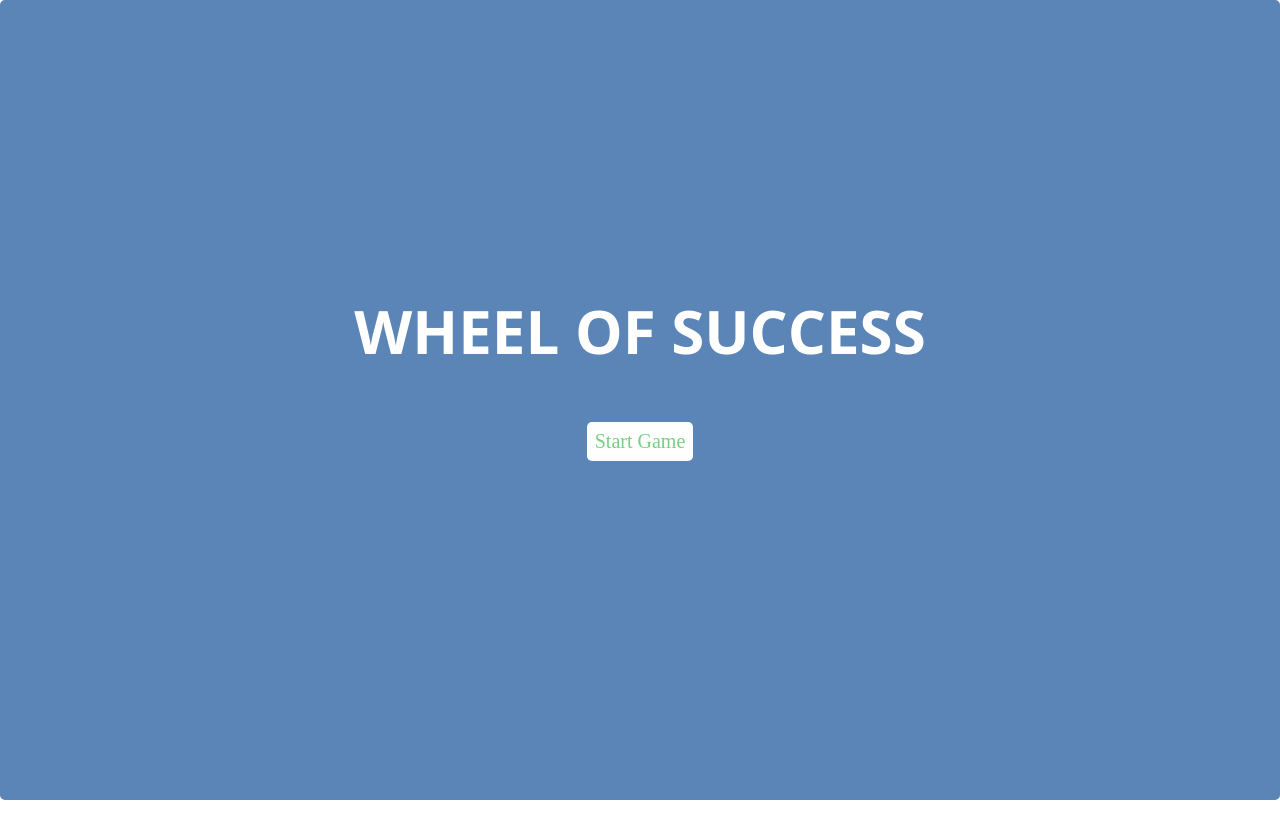
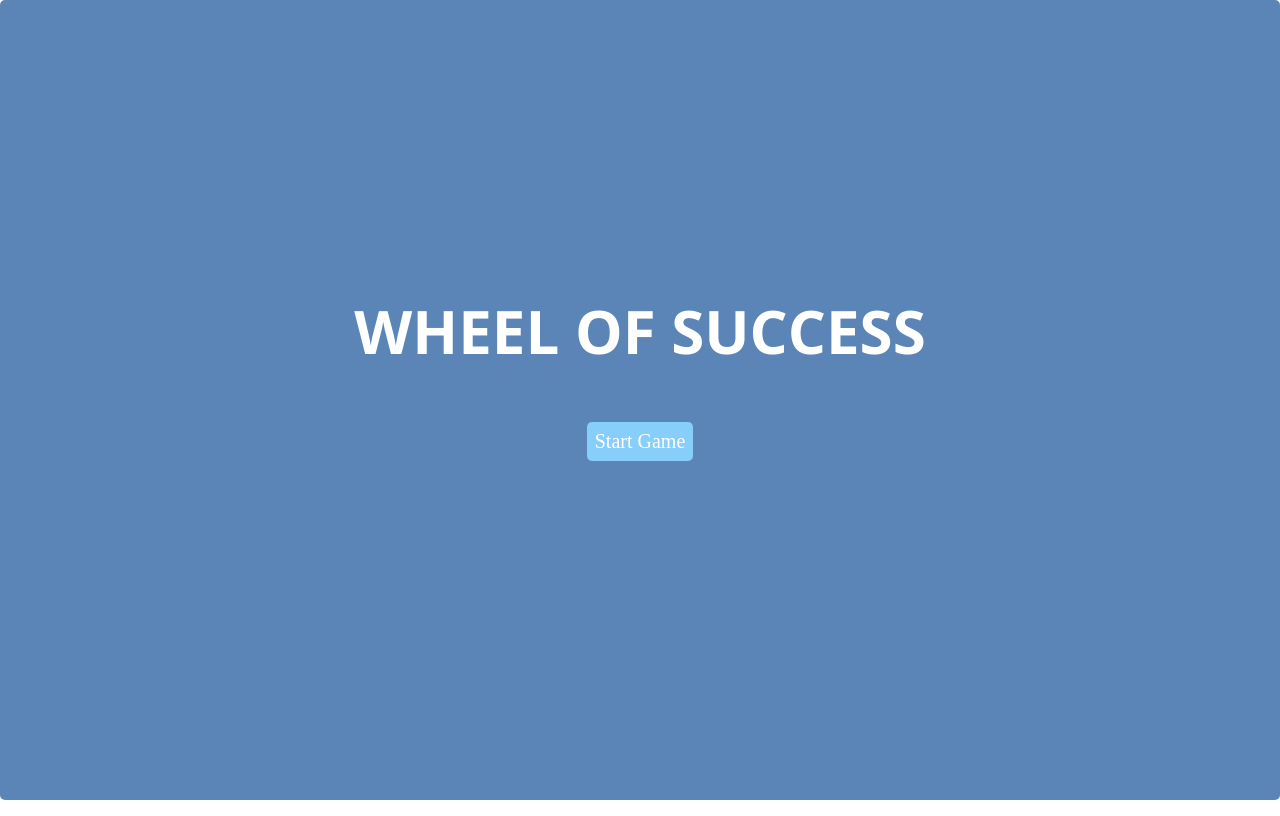
Before and after one commit to StevenRodriguezDev/Project6, a plain HTML site: page game_show_app_v1.2/index.html in a window 1280 px wide. In both pictures the pointer is over the link "Start Game". Drawn offline with nearby package versions, Linux system fonts and the light colour scheme.

Commit message:
updated css cursor & start colors

```diff
--- a/game_show_app_v1.2/css/styles.css
+++ b/game_show_app_v1.2/css/styles.css
@@ -119,6 +119,11 @@ button {
   font-size: var(--font-size-medium);
 }
 
+.btn__reset:hover {
+  cursor: pointer;
+  background-color: lightskyblue;
+  color: #FFF;
+}
 /* Overlay */
 
 #overlay {
@@ -142,8 +147,11 @@ button {
   background-color: var(--color-start);
 }
 
+/* .start a {
+  color: var(--color-win);
+} */
 .start a {
-  color: var(--color-win);
+  color:black;
 }
 
 .win {
```
